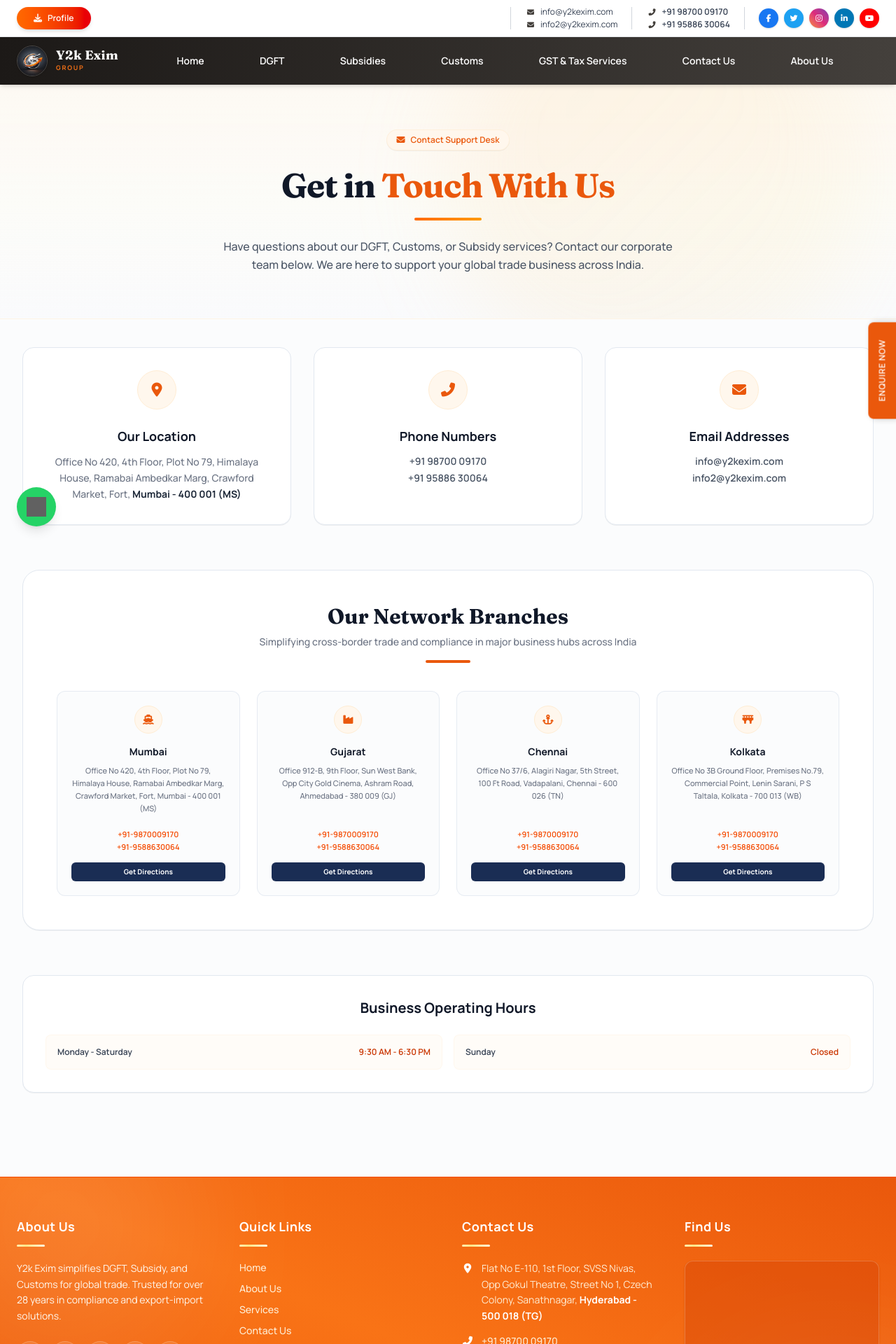
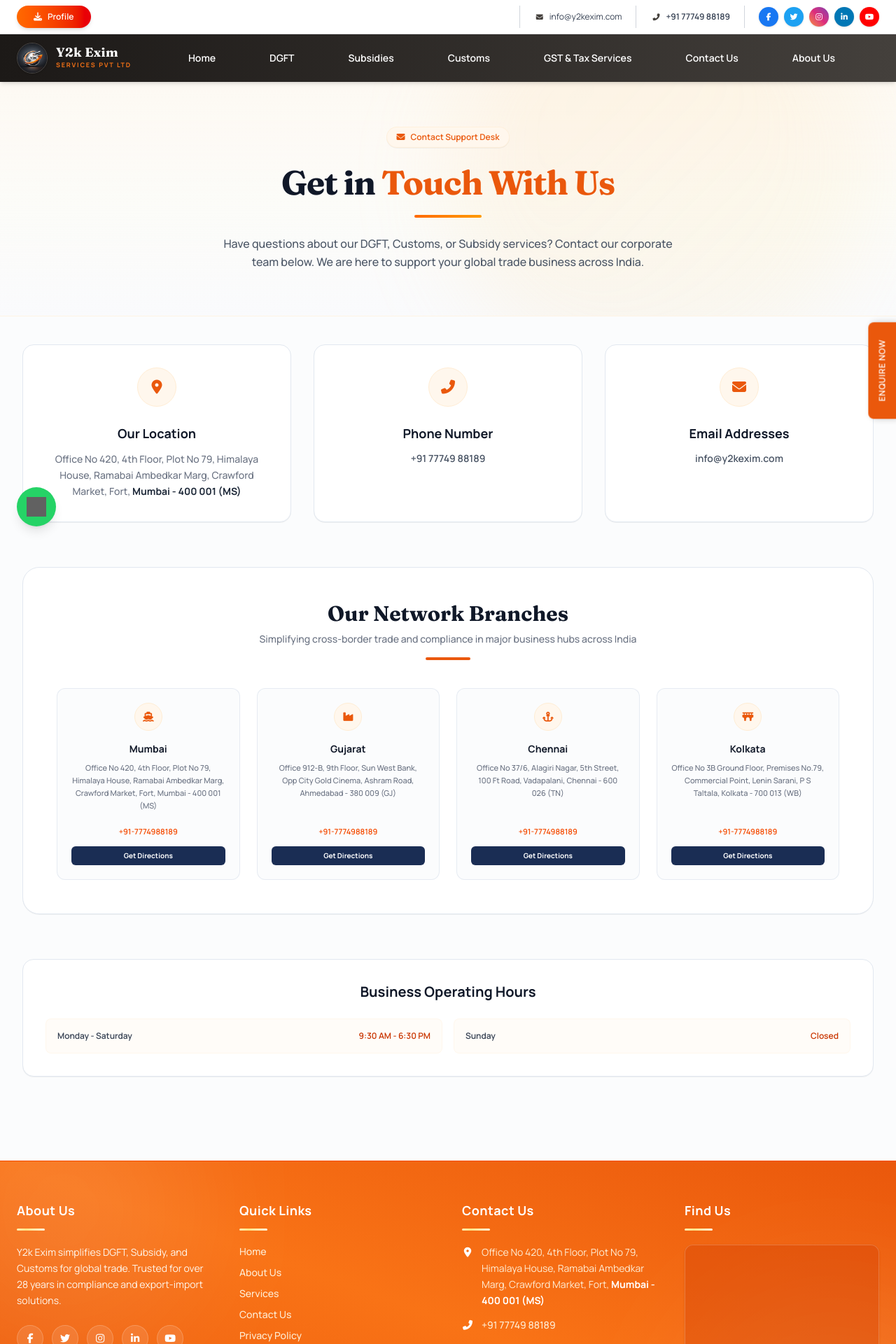
Before and after one commit to Sahilwagh03/Y2K-Exim, a Next.js app: page /contact-us in a window 1280 px wide. Shown: the top 1920 px of the page at 70% size. Built offline with nearby package versions, Linux system fonts and the light colour scheme; grey boxes are pictures that could not be loaded.

Commit message:
feat: implement core site structure including landing page, navigation, contact, and policy sections with responsive footer and floating widgets

```diff
--- a/app/contact-us/page.tsx
+++ b/app/contact-us/page.tsx
@@ -15,28 +15,28 @@
     city: "Mumbai",
     icon: "fas fa-ship",
     address: "Office No 420, 4th Floor, Plot No 79, Himalaya House, Ramabai Ambedkar Marg, Crawford Market, Fort, Mumbai - 400 001 (MS)",
-    phones: ["+91-9870009170", "+91-9588630064"],
+    phones: ["+91-7774988189"],
     mapLink: "https://maps.app.goo.gl/JdvW9vjushM4Eh1h6"
   },
   {
     city: "Gujarat",
     icon: "fas fa-industry",
     address: "Office 912-B, 9th Floor, Sun West Bank, Opp City Gold Cinema, Ashram Road, Ahmedabad - 380 009 (GJ)",
-    phones: ["+91-9870009170", "+91-9588630064"],
+    phones: ["+91-7774988189"],
     mapLink: "https://maps.app.goo.gl/83iJ9p3L7143PKCJ6"
   },
   {
     city: "Chennai",
     icon: "fas fa-anchor",
     address: "Office No 37/6, Alagiri Nagar, 5th Street, 100 Ft Road, Vadapalani, Chennai - 600 026 (TN)",
-    phones: ["+91-9870009170", "+91-9588630064"],
+    phones: ["+91-7774988189"],
     mapLink: "https://maps.app.goo.gl/GqAGHBRGzB9DJh2G6"
   },
   {
     city: "Kolkata",
     icon: "fas fa-bridge",
     address: "Office No 3B Ground Floor, Premises No.79, Commercial Point, Lenin Sarani, P S Taltala, Kolkata - 700 013 (WB)",
-    phones: ["+91-9870009170", "+91-9588630064"],
+    phones: ["+91-7774988189"],
     mapLink: "https://maps.app.goo.gl/VLurCtXhiLvZCst87"
   }
 ];
@@ -86,13 +86,10 @@
             <div className="w-14 h-14 rounded-full bg-orange-50 border border-orange-100 flex items-center justify-center mx-auto mb-6 text-kc-orange">
               <i className="fas fa-phone-alt text-xl"></i>
             </div>
-            <h3 className="text-lg font-bold text-gray-900 mb-3">Phone Numbers</h3>
+            <h3 className="text-lg font-bold text-gray-900 mb-3">Phone Number</h3>
             <div className="space-y-1 font-semibold">
-              <a href="tel:+919870009170" className="block text-gray-600 hover:text-kc-orange text-sm transition">
-                +91 98700 09170
-              </a>
-              <a href="tel:+919588630064" className="block text-gray-600 hover:text-kc-orange text-sm transition">
-                +91 95886 30064
+              <a href="tel:+917774988189" className="block text-gray-600 hover:text-kc-orange text-sm transition">
+                +91 77749 88189
               </a>
             </div>
           </div>
@@ -106,9 +103,6 @@
             <div className="space-y-1">
               <a href="mailto:info@y2kexim.com" className="block text-gray-600 hover:text-kc-orange font-semibold text-sm transition">
                 info@y2kexim.com
-              </a>
-              <a href="mailto:info2@y2kexim.com" className="block text-gray-600 hover:text-kc-orange font-semibold text-sm transition">
-                info2@y2kexim.com
               </a>
             </div>
           </div>
--- a/app/page.tsx
+++ b/app/page.tsx
@@ -1,6 +1,5 @@
 import Marquee from "../components/Marquee";
 import Hero from "../components/Hero";
-import PopupModal from "../components/PopupModal";
 import Commitment from "../components/Commitment";
 import Services from "../components/Services";
 import About from "../components/About";
@@ -12,8 +11,6 @@
 export default function Home() {
   return (
     <div className="flex flex-col min-h-screen bg-white">
-      {/* Onload Vision & Mission Popup - Home page only */}
-      <PopupModal />
 
       {/* Latest Updates scrolling ticker - Home page only */}
       <Marquee />
--- a/app/policy/page.tsx
+++ b/app/policy/page.tsx
@@ -95,8 +95,8 @@
               If you have any questions, clarifications, or concerns regarding your business documentation and privacy, please contact our administrative desk:
             </p>
             <p className="mt-2 text-xs md:text-sm">
-              Email: <a href="mailto:info@y2kexim.com" className="text-kc-orange hover:underline">info@y2kexim.com</a> / <a href="mailto:info2@y2kexim.com" className="text-kc-orange hover:underline">info2@y2kexim.com</a> <br />
-              Corporate Phone Desk: <a href="tel:+919870009170" className="text-kc-orange hover:underline">+91 98700 09170 / +91 95886 30064</a>
+              Email: <a href="mailto:info@y2kexim.com" className="text-kc-orange hover:underline">info@ykexim.com</a> / <a href="mailto:info@y2kexim.com" className="text-kc-orange hover:underline">info2@y2kexim.com</a> <br />
+              Corporate Phone Desk: <a href="tel:+917774988189" className="text-kc-orange hover:underline">+91 77749 88189</a>
             </p>
           </section>
 
--- a/components/Branches.tsx
+++ b/components/Branches.tsx
@@ -20,7 +20,7 @@
       name: "Mumbai",
       title: "Mumbai Office",
       address: "-135, A – Wing, Balaji Bhavan, Near Railway stn. Belapur Navi Mumbai. - 400614",
-      phones: ["+91-9870009170", "+91-9588630064"],
+      phones: ["+91-7774988189"],
       email: "pramod@y2kexim.com",
       hours: "Mon - Sat: 9:30 AM - 6:30 PM",
       mapUrl: "https://maps.google.com/maps?q=-135,%20A%20%E2%80%93%20Wing,%20Balaji%20Bhavan,%20Near%20Railway%20stn.%20Belapur%20Navi%20Mumbai.%20-%20400614&t=&z=15&ie=UTF8&iwloc=&output=embed"
@@ -30,7 +30,7 @@
       name: "Gujarat",
       title: "Gujarat Office",
       address: "115, Manali Tower, Oslo Road , Gandhidham (Kutch), Gujrat -370201.",
-      phones: ["+91-9870009170", "+91-9588630064"],
+      phones: ["+91-7774988189"],
       email: "pramod@y2kexim.com",
       hours: "Mon - Sat: 9:30 AM - 6:30 PM",
       mapUrl: "https://maps.google.com/maps?q=115,%20Manali%20Tower,%20Oslo%20Road%20,%20Gandhidham%20(Kutch),%20Gujrat%20-370201.&t=&z=15&ie=UTF8&iwloc=&output=embed"
@@ -40,7 +40,7 @@
       name: "Chennai",
       title: "Chennai Office",
       address: "130, Mint Street, 4th Floor, Shree Center, Sowcarpet, Chennai -600079.",
-      phones: ["+91-9870009170", "+91-9588630064"],
+      phones: ["+91-7774988189"],
       email: "pramod@y2kexim.com",
       hours: "Mon - Sat: 9:30 AM - 6:30 PM",
       mapUrl: "https://maps.google.com/maps?q=130,%20Mint%20Street,%204th%20Floor,%20Shree%20Center,%20Sowcarpet,%20Chennai%20-600079.&t=&z=15&ie=UTF8&iwloc=&output=embed"
@@ -50,7 +50,7 @@
       name: "Kolkata",
       title: "Kolkata Office",
       address: "15/1, Strand Road, Custom House, Kolkata - 700001.",
-      phones: ["+91-9870009170", "+91-9588630064"],
+      phones: ["+91-7774988189"],
       email: "pramod@y2kexim.com",
       hours: "Mon - Sat: 9:30 AM - 6:30 PM",
       mapUrl: "https://maps.google.com/maps?q=15/1,%20Strand%20Road,%20Custom%20House,%20Kolkata%20-%20700001.&t=&z=15&ie=UTF8&iwloc=&output=embed"
--- a/components/Footer.tsx
+++ b/components/Footer.tsx
@@ -108,24 +108,16 @@
                 <div className="flex items-start gap-3">
                   <i className="fas fa-map-marker-alt text-white mt-1 w-4 text-center flex-shrink-0"></i>
                   <p className="leading-relaxed">
-                    Flat No E-110, 1st Floor, SVSS Nivas, Opp Gokul Theatre, Street No 1, Czech Colony, Sanathnagar, <b className="text-white font-bold">Hyderabad - 500 018 (TG)</b>
+                    Office No 420, 4th Floor, Plot No 79, Himalaya House, Ramabai Ambedkar Marg, Crawford Market, Fort, <b className="text-white font-bold">Mumbai - 400 001 (MS)</b>
                   </p>
-                </div>
-                 <div className="flex items-center gap-3">
-                  <i className="fas fa-phone-alt text-white w-4 text-center flex-shrink-0"></i>
-                  <p className="font-medium">+91 98700 09170</p>
                 </div>
                 <div className="flex items-center gap-3">
                   <i className="fas fa-phone-alt text-white w-4 text-center flex-shrink-0"></i>
-                  <p className="font-medium">+91 95886 30064</p>
+                  <p className="font-medium">+91 77749 88189</p>
                 </div>
                 <div className="flex items-center gap-3">
                   <i className="fas fa-envelope text-white w-4 text-center flex-shrink-0"></i>
                   <p className="break-all font-medium">info@y2kexim.com</p>
-                </div>
-                <div className="flex items-center gap-3">
-                  <i className="fas fa-envelope text-white w-4 text-center flex-shrink-0"></i>
-                  <p className="break-all font-medium">info2@y2kexim.com</p>
                 </div>
                 <div className="flex items-center gap-3 pt-1 border-t border-orange-400">
                   <i className="fas fa-clock text-white w-4 text-center flex-shrink-0"></i>
@@ -144,7 +136,7 @@
               <div className="h-[3px] w-10 bg-gradient-to-r from-white via-amber-200 to-white bg-[length:200%_100%] animate-kc-shimmer rounded-full mb-5"></div>
               <div className="w-full h-[200px] rounded-xl overflow-hidden border border-white/20 shadow-sm relative bg-orange-700/30">
                 <iframe
-                  src="https://www.google.com/maps/embed?pb=!1m18!1m12!1m3!1d2730.686399436083!2d78.4356145!3d17.4544011!2m3!1f0!2f0!3f0!3m2!1i1024!2i768!4f13.1!3m3!1m2!1s0x3bcb90e6a7f99bf9%3A0x7903212b09d1a346!2sKireeti%20Consultants!5e1!3m2!1sen!2sin!4v1748514415531!5m2!1sen!2sin"
+                  src="https://www.google.com/maps/embed?pb=!1m18!1m12!1m3!1d3772.396556102717!2d72.8340621759458!3d18.946327354388836!2m3!1f0!2f0!3f0!3m2!1i1024!2i768!4f13.1!3m3!1m2!1s0x3be7ce20c4368205%3A0x673c683b5192131b!2sHimalaya%20House%2C%2079%2C%20Palton%20Rd%2C%20Crawford%20Market%2C%20Fort%2C%20Mumbai%2C%20Maharashtra%20400001!5e0!3m2!1sen!2sin!4v1722864000000!5m2!1sen!2sin"
                   className="absolute top-0 left-0 w-full h-full border-none"
                   allowFullScreen
                   loading="lazy"
@@ -168,9 +160,8 @@
       {/* Scroll to Top Button */}
       <button
         onClick={scrollToTop}
-        className={`fixed bottom-12 right-6 w-14 h-14 rounded-full bg-white text-kc-orange shadow-lg flex items-center justify-center cursor-pointer hover:bg-orange-100 hover:-translate-y-1 hover:shadow-xl transition-all duration-300 z-[999] ${
-          scrollTopVisible ? "opacity-100 visible" : "opacity-0 invisible pointer-events-none"
-        }`}
+        className={`fixed bottom-12 right-6 w-14 h-14 rounded-full bg-white text-kc-orange shadow-lg flex items-center justify-center cursor-pointer hover:bg-orange-100 hover:-translate-y-1 hover:shadow-xl transition-all duration-300 z-[999] ${scrollTopVisible ? "opacity-100 visible" : "opacity-0 invisible pointer-events-none"
+          }`}
         aria-label="Scroll to top of the page"
       >
         <svg xmlns="http://www.w3.org/2000/svg" fill="none" viewBox="0 0 24 24" stroke="currentColor" className="w-6 h-6">
@@ -180,7 +171,7 @@
 
       {/* WhatsApp Floating Chat */}
       <a
-        href="https://wa.me/919870009170"
+        href="https://wa.me/917774988189"
         target="_blank"
         rel="noopener noreferrer"
         className="fixed bottom-12 left-6 z-[999] hover:scale-105 hover:shadow-xl hover:-translate-y-0.5 transition-all duration-200 block"
--- a/components/Header.tsx
+++ b/components/Header.tsx
@@ -32,33 +32,19 @@
                 <i className="fas fa-envelope text-[10px] text-kc-navy-700 w-4 text-center"></i>
                 info@y2kexim.com
               </a>
-              <a
-                href="mailto:info2@y2kexim.com"
-                className="flex items-center gap-1.5 hover:text-kc-navy-700 transition duration-200"
-              >
-                <i className="fas fa-envelope text-[10px] text-kc-navy-700 w-4 text-center"></i>
-                info2@y2kexim.com
-              </a>
             </div>
 
             {/* Divider */}
             <div className="hidden lg:block w-[1px] h-8 bg-gray-300"></div>
 
-            {/* Phones */}
+            {/* Phone */}
             <div className="flex flex-col text-xs leading-normal font-semibold">
               <a
-                href="tel:9870009170"
+                href="tel:+917774988189"
                 className="flex items-center gap-1.5 hover:text-kc-navy-700 transition duration-200"
               >
                 <i className="fas fa-phone-alt text-[10px] text-kc-navy-700 w-4 text-center"></i>
-                +91 98700 09170
-              </a>
-              <a
-                href="tel:9588630064"
-                className="flex items-center gap-1.5 hover:text-kc-navy-700 transition duration-200"
-              >
-                <i className="fas fa-phone-alt text-[10px] text-kc-navy-700 w-4 text-center"></i>
-                +91 95886 30064
+                +91 77749 88189
               </a>
             </div>
 
--- a/components/PopupModal.tsx
+++ /dev/null
@@ -1,138 +0,0 @@
-/* eslint-disable @next/next/no-img-element */
-"use client";
-
-import React, { useState, useEffect } from "react";
-
-export default function PopupModal() {
-  const [isOpen, setIsOpen] = useState(false);
-
-  const closePopup = () => {
-    setIsOpen(false);
-    document.body.style.overflow = "auto";
-  };
-
-  useEffect(() => {
-    // Show popup automatically after 500ms
-    const timer = setTimeout(() => {
-      setIsOpen(true);
-      document.body.style.overflow = "hidden";
-    }, 500);
-
-    // Escape key listener
-    const handleKeyDown = (e: KeyboardEvent) => {
-      if (e.key === "Escape") {
-        closePopup();
-      }
-    };
-    window.addEventListener("keydown", handleKeyDown);
-
-    return () => {
-      clearTimeout(timer);
-      window.removeEventListener("keydown", handleKeyDown);
-    };
-  }, []);
-
-  if (!isOpen) return null;
-
-  return (
-    <div
-      onClick={closePopup}
-      className="fixed inset-0 w-full h-full bg-black/55 backdrop-blur-[4px] z-[10000] flex items-center justify-center p-4 select-none animate-popup-fade"
-    >
-      <div
-        onClick={(e) => e.stopPropagation()}
-        className="bg-white w-[620px] max-w-full max-h-[88vh] rounded-2xl overflow-hidden shadow-2xl relative border-t-4 border-kc-navy-700 flex flex-col animate-popup-fade"
-      >
-        {/* Close Button */}
-        <button
-          onClick={closePopup}
-          className="absolute top-2.5 right-2.5 w-[30px] h-[30px] border-none rounded-full bg-orange-100 text-kc-orange font-bold text-lg flex items-center justify-center cursor-pointer hover:bg-kc-orange hover:text-white hover:rotate-90 transition-all duration-300 z-[9999]"
-          aria-label="Close vision and mission popup"
-        >
-          &times;
-        </button>
-
-        <div className="p-[22px_26px_18px] overflow-y-auto">
-          {/* Header */}
-          <div className="text-center pb-2.5 border-b border-gray-200 mb-4 flex flex-col items-center">
-            <div className="flex items-center gap-3 mb-2">
-              <img
-                src="/img/y2k-logo.jpg"
-                alt="Y2K Exim Logo"
-                className="h-10 w-10 object-cover rounded-full border border-orange-100 shadow-xs"
-              />
-              <div className="flex flex-col text-left">
-                <span className="font-display font-extrabold text-lg text-kc-navy-700 leading-none tracking-wide">
-                  Y2k Exim
-                </span>
-                <span className="text-[8px] text-kc-orange font-bold tracking-[0.2em] uppercase mt-0.5">
-                  Group
-                </span>
-              </div>
-            </div>
-            <h2 className="text-xl font-extrabold text-kc-navy-700 leading-tight">
-              Welcome to Y2k Exim
-            </h2>
-            <p className="text-gray-500 text-xs mt-1 max-w-sm">
-              Your Trusted Partner for DGFT, Taxation & Industrial Subsidies
-            </p>
-          </div>
-
-          {/* Vision & Mission Grid */}
-          <div className="grid grid-cols-1 sm:grid-cols-2 gap-4">
-            {/* Vision Card */}
-            <div className="bg-[#f8fafc] border border-gray-200 rounded-xl p-4 flex flex-col">
-              <h3 className="text-[14px] font-bold text-kc-navy-700 text-center mb-3 uppercase tracking-wider flex items-center justify-center gap-1.5">
-                <i className="fas fa-eye text-kc-gold"></i>
-                Our Vision
-              </h3>
-              <div className="flex flex-col gap-2">
-                {[
-                  "Digitalisation (Most of the Transactions)",
-                  "Faceless & Paperless Transactions (Minimal Dependency)",
-                  "Error-Free & Risk-Free Transactions",
-                  "Best Turn Around Time (TAT) / Transaction Lead Time",
-                  "Affordable Costing / Pricing"
-                ].map((item, idx) => (
-                  <div
-                    key={idx}
-                    className="bg-white border-l-[3px] border-kc-orange rounded px-2.5 py-1.5 text-[11px] leading-relaxed text-gray-700 shadow-sm hover:translate-x-1 hover:bg-[#fff7ed] transition-all duration-200"
-                  >
-                    {item}
-                  </div>
-                ))}
-              </div>
-            </div>
-
-            {/* Mission Card */}
-            <div className="bg-[#f8fafc] border border-gray-200 rounded-xl p-4 flex flex-col">
-              <h3 className="text-[14px] font-bold text-kc-navy-700 text-center mb-3 uppercase tracking-wider flex items-center justify-center gap-1.5">
-                <i className="fas fa-bullseye text-kc-orange"></i>
-                Our Mission
-              </h3>
-              <div className="flex flex-col gap-2">
-                {[
-                  "Structured ways of Office Working Environment",
-                  "Subject Matter Expertise",
-                  "Ease of Doing Business"
-                ].map((item, idx) => (
-                  <div
-                    key={idx}
-                    className="bg-white border-l-[3px] border-kc-orange rounded px-2.5 py-1.5 text-[11px] leading-relaxed text-gray-700 shadow-sm hover:translate-x-1 hover:bg-[#fff7ed] transition-all duration-200"
-                  >
-                    {item}
-                  </div>
-                ))}
-              </div>
-            </div>
-          </div>
-        </div>
-
-        {/* Footer */}
-        <div className="bg-[#f8fafc] py-2 text-center text-[10px] text-gray-400 border-t border-gray-200">
-          Serving client success across India.
-        </div>
-      </div>
-    </div>
-  );
-}
--- a/components/navbar/NavbarLogo.tsx
+++ b/components/navbar/NavbarLogo.tsx
@@ -21,7 +21,7 @@
           Y2k Exim
         </span>
         <span className={`${isDesktop ? "text-[9px]" : "text-[8px]"} text-kc-gold font-bold tracking-[0.2em] uppercase mt-0.5`}>
-          Group
+          Services Pvt Ltd
         </span>
       </div>
     </a>
```
